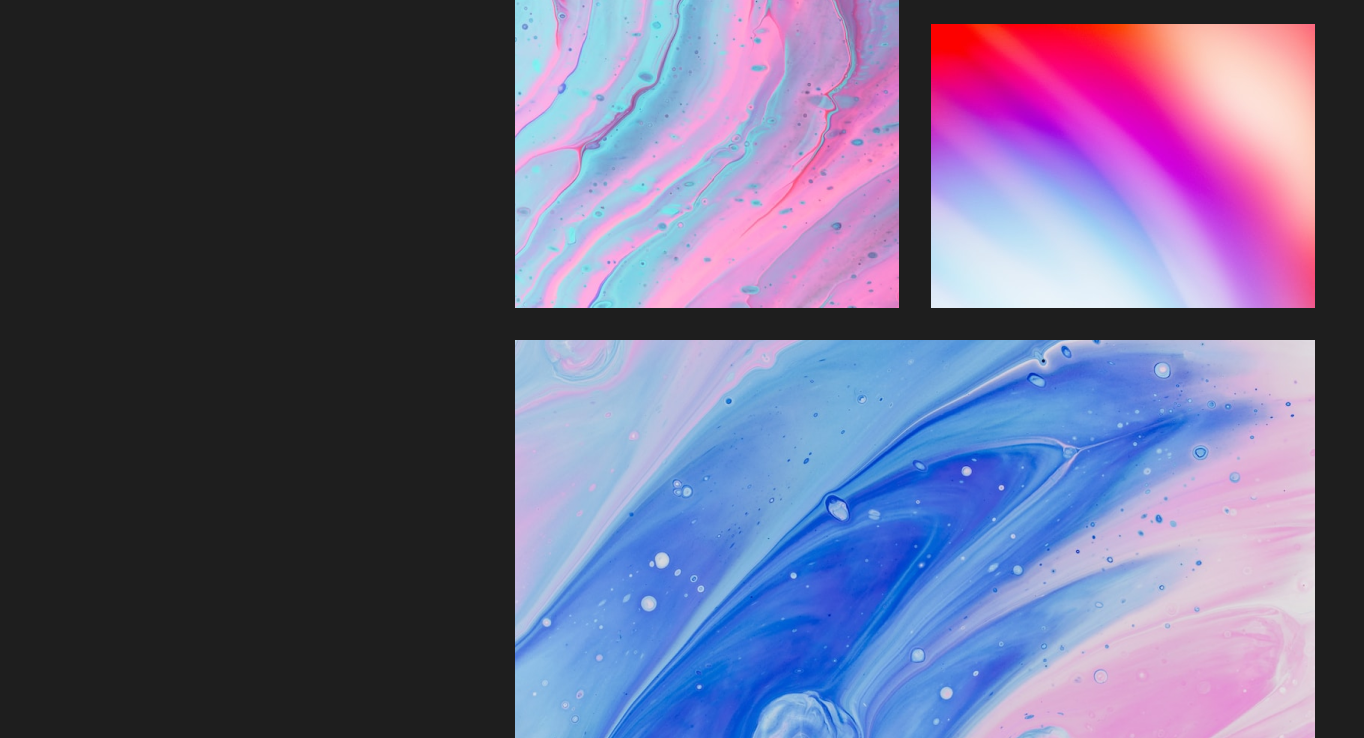
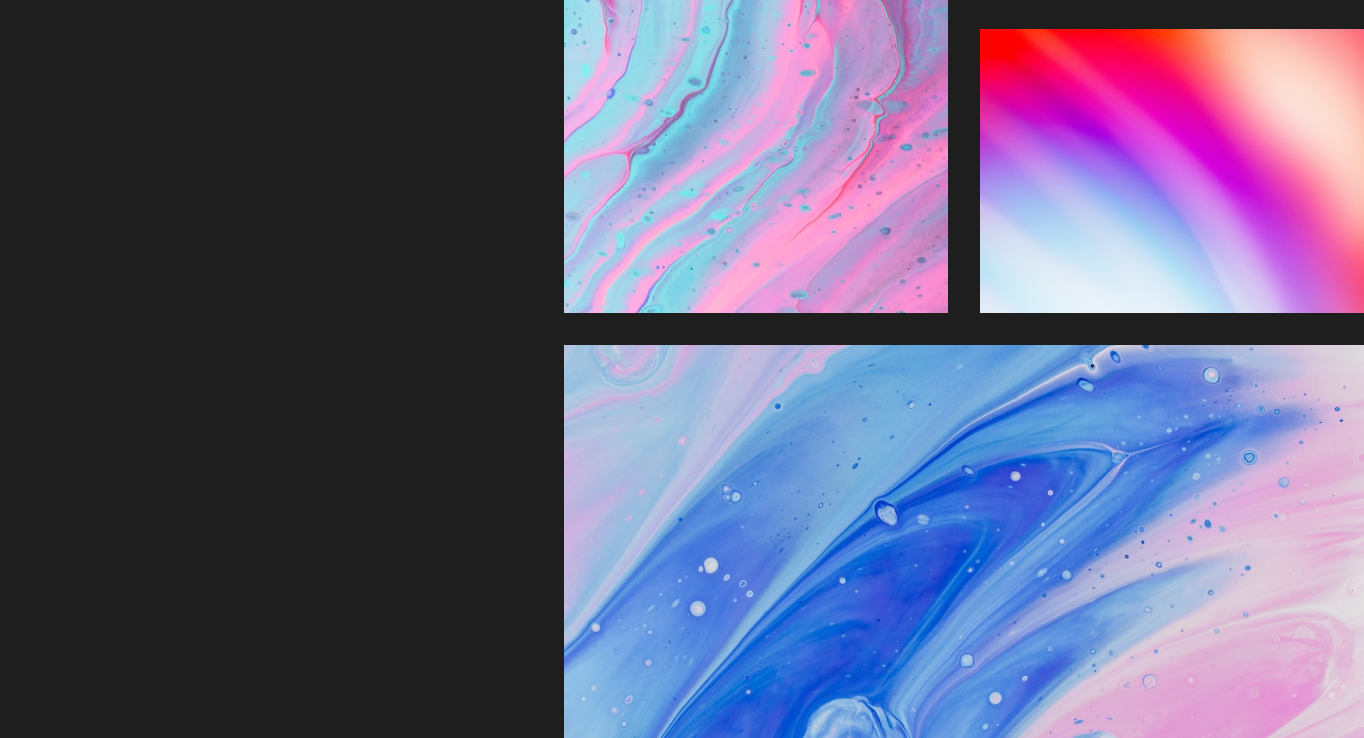
Before and after one commit to mayaralv3s/atividade4-Web-I, a plain HTML site: page index.html in a window 1280 px wide. Shown: the part 358-1096 px from the top of the page, 1364 px wide, since content can reach past the window. Drawn offline with Linux system fonts and the light colour scheme.

Commit message:
mudança na view

```diff
--- a/index.html
+++ b/index.html
@@ -8,8 +8,6 @@
     <style>
         body{
             background-color: #1E1E1E;
-            height: 100vh;
-            width: 90vw;
         }
 
         .corpo{
@@ -17,6 +15,7 @@
             grid-template-columns: 30% 70%;
             padding-left: 20%;
             padding-top: 5%;
+            padding-bottom: 3%;
         }
         .titulo{
             color: aliceblue;
```
